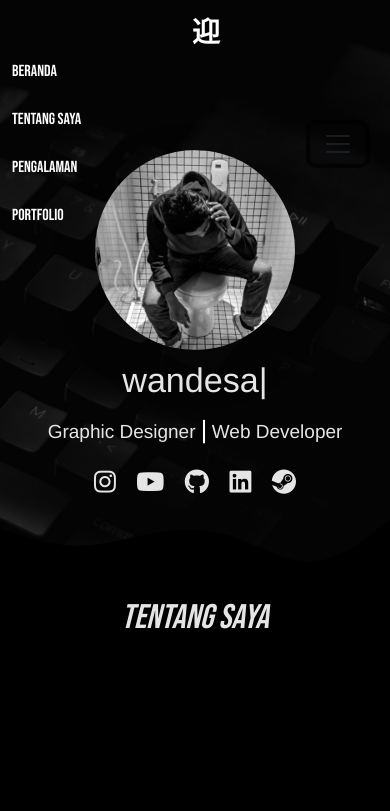
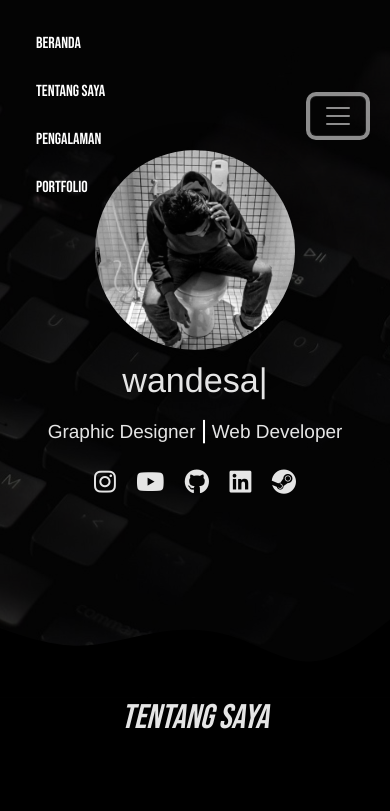
Before and after one commit to wandesay75/wandesay75.github.io, a plain HTML site: page index.html in a window 390 px wide. Both pictures are taken after a click on the button "Toggle navigation". Shown: the top 811 px of the page. Drawn offline with nearby package versions, Linux system fonts and the light colour scheme.

Commit message:
update tampilan

```diff
--- a/css/style.css
+++ b/css/style.css
@@ -233,4 +233,10 @@ a.button2:hover{
     margin-right: 80px;
     }
 
+    #beranda svg{
+        padding-top: 100px;
+    }
+    .abe{
+       display: none;
+    }
 }
--- a/index.html
+++ b/index.html
@@ -31,7 +31,7 @@
                   </li>
                 </ul>
               </div>
-              <a class="navbar-brand m-lg-auto position-sticky" href="#contact"><b class="logo fs-1" style="margin-right: 230px; margin-left: 180px; color: white;">迎</b></a>
+              <a class="abe navbar-brand m-lg-auto position-sticky" href="#contact"><b class="logo fs-1" style="margin-right: 230px; margin-left: 180px; color: white;">迎</b></a>
               <div class="collapse navbar-collapse" id="navbarSupportedContent">
                 <ul class="navbar-nav fs-5" id="navbarSupportedContent" style="margin-right: 50px; margin-left: 30px;">
                   <li class="nav-item">
@@ -45,7 +45,7 @@
                 </ul>
               </div>
               <div class="collapse" id="navbarToggleExternalContent">
-                <div class=" navbarDark bg-transparent p-6">
+                <div class=" navbar-dark bg-transparent p-4">
                   <a class="nav-link" href="#beranda">Beranda</a>
                   <br>
                   <a class="nav-link" href="#tentangsaya">Tentang Saya</a>
@@ -56,7 +56,7 @@
 
                 </div>
               </div>
-              <nav class="navbar bg-transparent navbarDark">
+              <nav class=" navbar navbar-dark bg-transparent">
                 <div class="container-fluid">
                   <button class="navbar-toggler" type="button" data-bs-toggle="collapse" data-bs-target="#navbarToggleExternalContent" aria-controls="navbarToggleExternalContent" aria-expanded="false" aria-label="Toggle navigation">
                     <span class="navbar-toggler-icon"></span>
```
